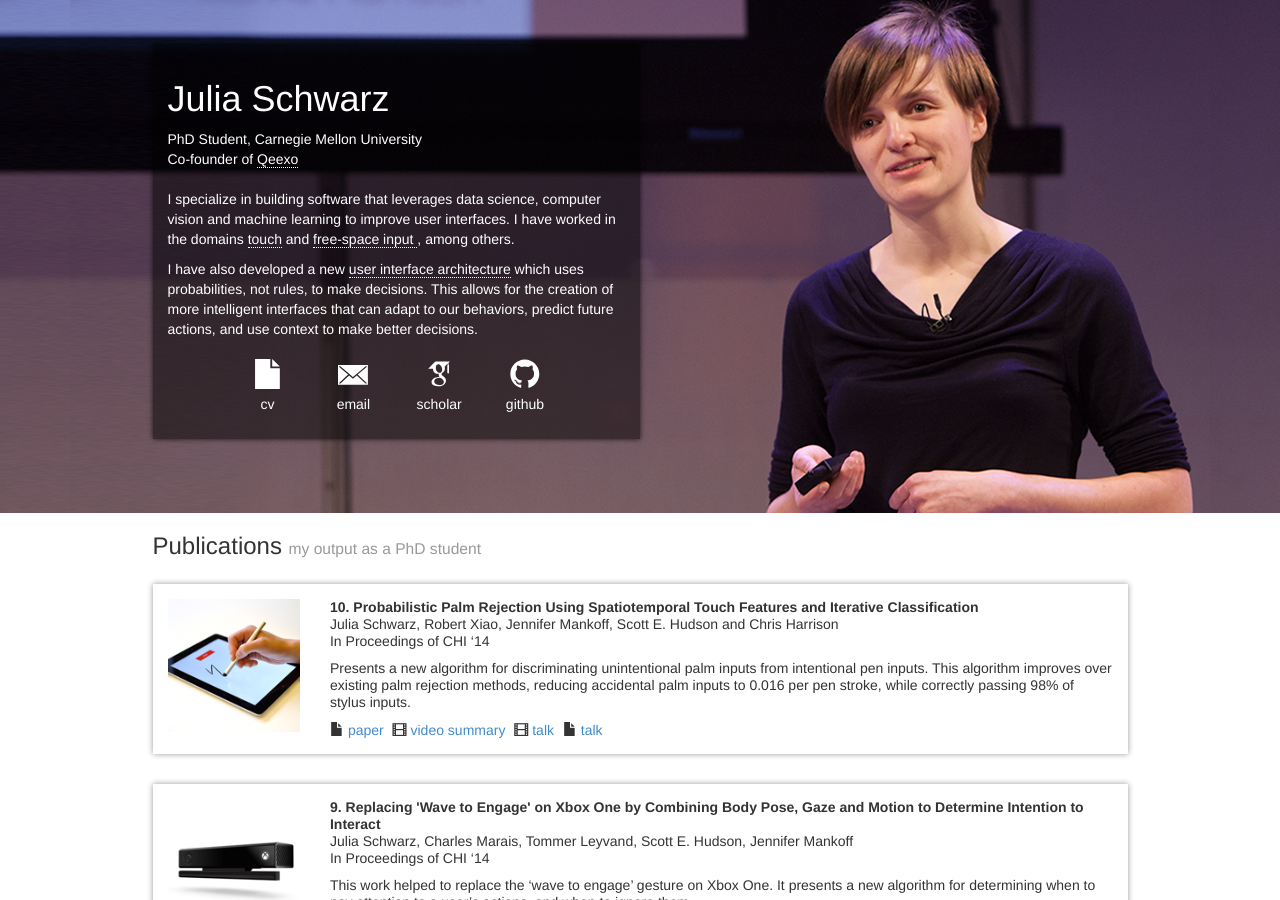
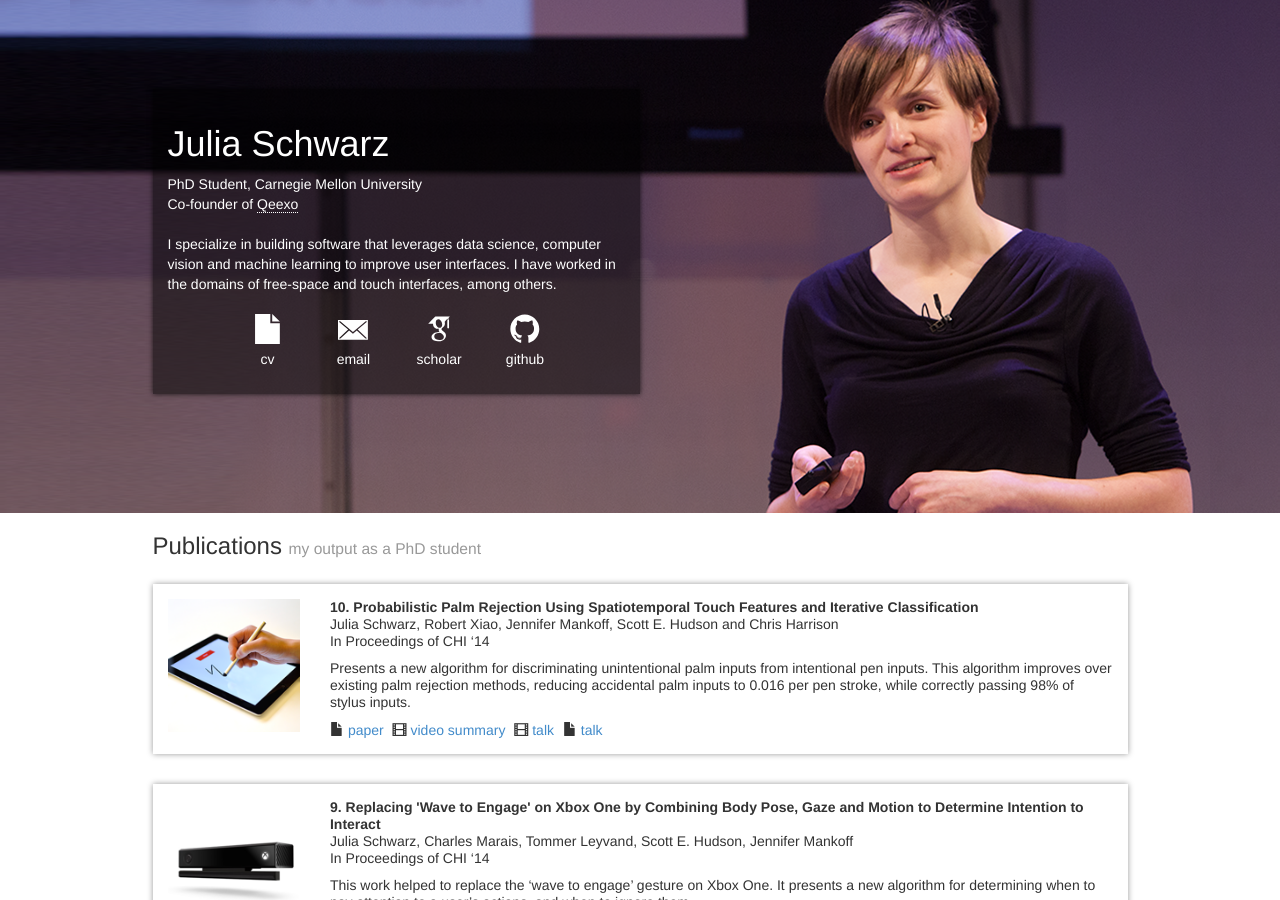
Before and after one commit to julenka/jsnet, a Jekyll site: the page built from index.html, in a window 1280 px wide and 900 px high. Built offline with Jekyll 4.4.1, drawn with Linux system fonts in a browser that asks for light colours.

Commit message:
V3 of blurb revision. Not sure what I like the most.

```diff
--- a/index.html
+++ b/index.html
@@ -18,18 +18,25 @@ layout: default
 
                 <p>
                     I specialize in building software that leverages data science, computer vision and machine learning to improve user interfaces.
-                    I have worked in the domains
-                    <a href="{{site.baseurl}}/publications/2011/10/02/tapsense/" class="no-decoration underline">touch</a> and
-                    <a href="{{site.baseurl}}/publications/2014/05/04/engagement/" class="no-decoration underline"> free-space input </a>, among others.
+                    I have worked in the domains of free-space and touch interfaces, among others.
+                </p>
+                <!--<p>-->
+                    <!--My mission is to usher in a new era of intelligent interfaces can learn from past behavior and leverage context to better infer user intent.-->
+                <!--</p>-->
 
-                </p>
-                <p>
-                    I have also developed a new <a href="" class="no-decoration underline"> user interface architecture</a>
-                    which uses probabilities, not rules, to make decisions. This allows for the creation of
-                    more intelligent interfaces that can adapt to our behaviors, predict future actions, and use context to
-                    make better decisions.
+                <!--<p>-->
+                    <!--I specialize in building software that leverages data science, computer vision and machine learning to improve user interfaces.-->
+                    <!--I have worked in the domains-->
+                    <!--<a href="{{site.baseurl}}/publications/2011/10/02/tapsense/" class="no-decoration underline">touch</a> and-->
+                    <!--<a href="{{site.baseurl}}/publications/2014/05/04/engagement/" class="no-decoration underline"> free-space input </a>, among others.-->
 
-                </p>
+                <!--</p>-->
+                <!--<p>-->
+                    <!--I have also developed a new <a href="" class="no-decoration underline"> user interface architecture</a>-->
+                    <!--which uses probabilities, not rules, to make decisions. This allows for the creation of-->
+                    <!--more intelligent interfaces that can adapt to our behaviors, predict future actions, and use context to-->
+                    <!--make better decisions.-->
+                <!--</p>-->
 
                 <div class="row hero_bottom">
                     <div class="col-xs-3">
```
